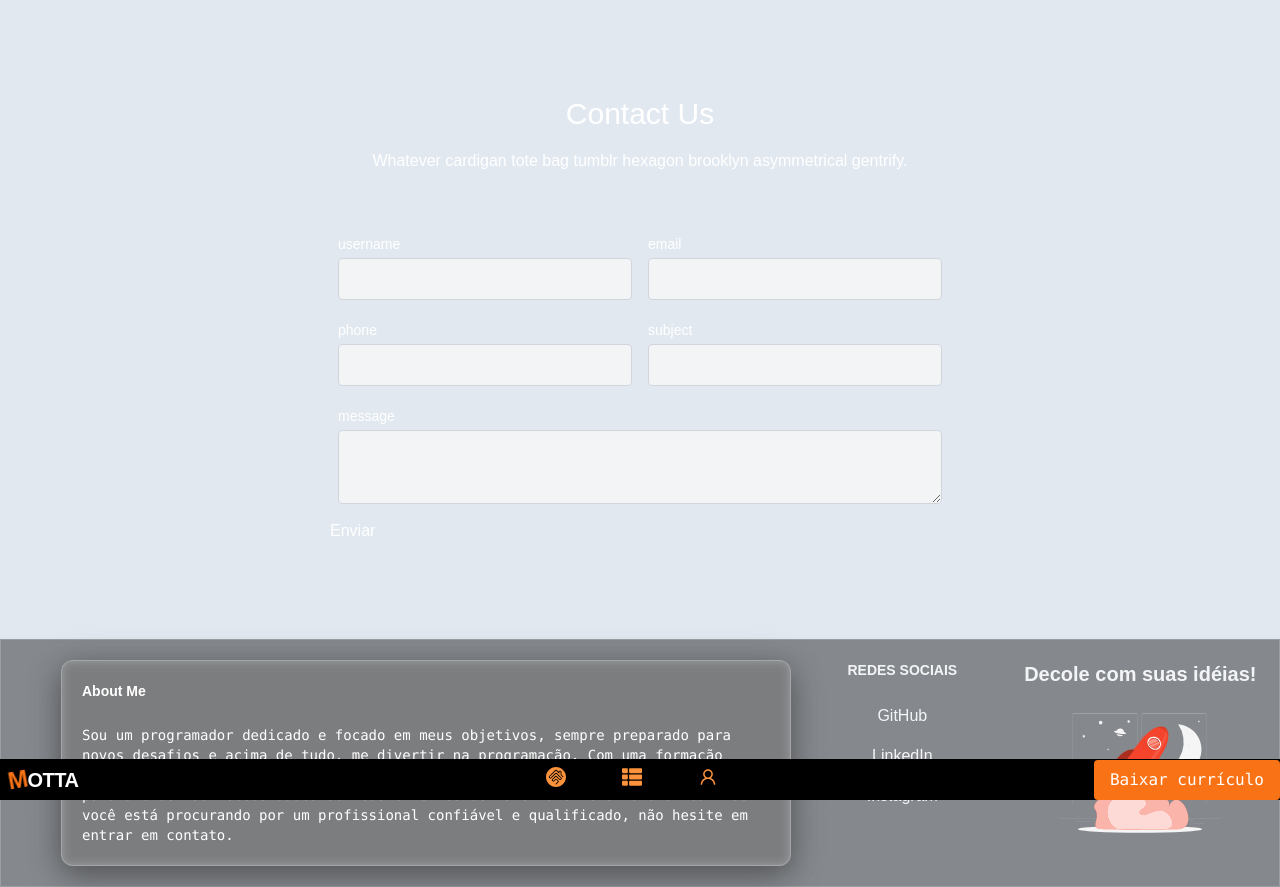
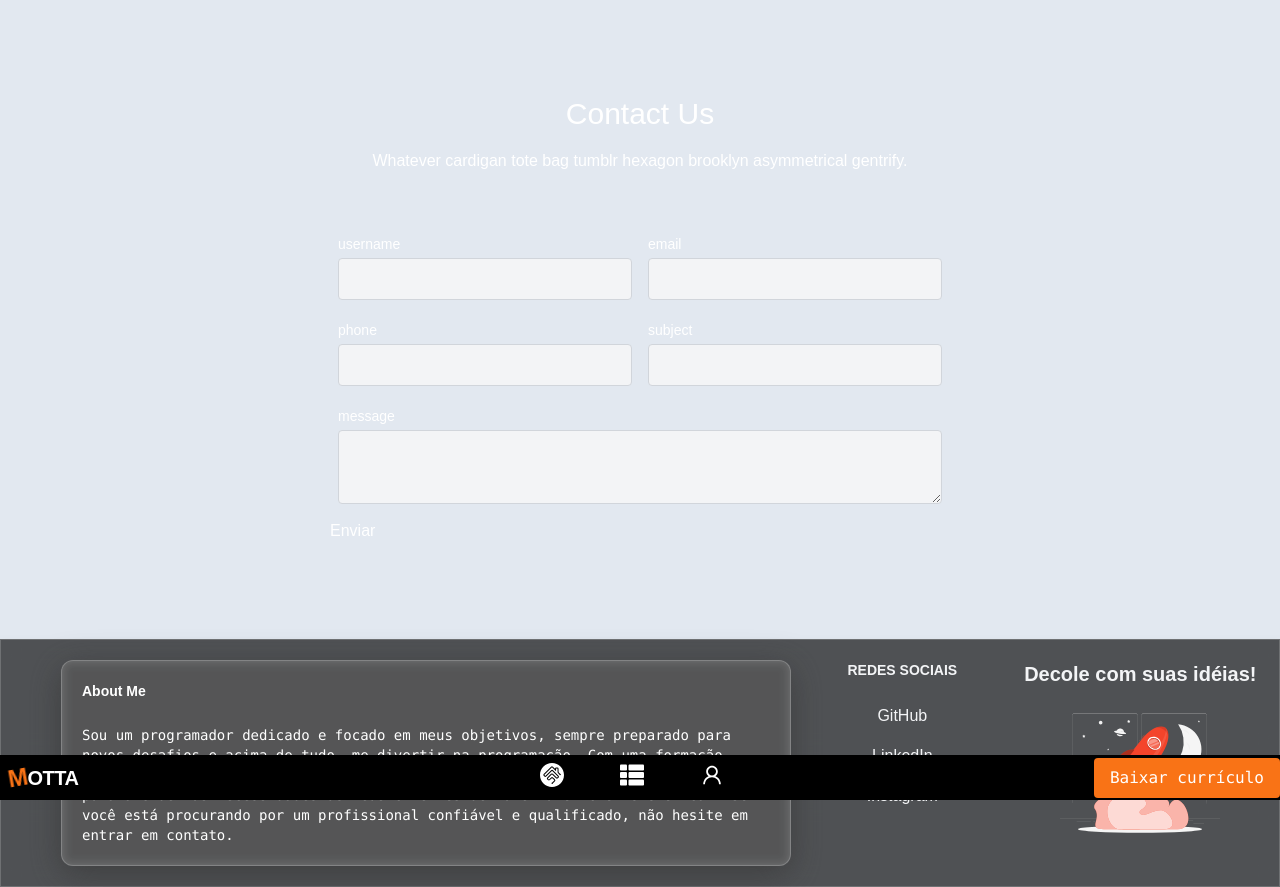
Before and after one commit to EuMotta/nextjs-portfolio, a Next.js app: page /contact in a window 1280 px wide. Built offline with nearby package versions, Linux system fonts and the light colour scheme.

Commit message:
background and button update

```diff
--- a/app/page.js
+++ b/app/page.js
@@ -1,12 +1,13 @@
 'use client';
 
 import { useState } from 'react';
-import { GiJellyfish, GiUfo } from 'react-icons/gi';
+import { GiUfo } from 'react-icons/gi';
+import { GrCodeSandbox } from 'react-icons/gr';
 import { Footer, NavbarBottom, PositionBar, Top } from '../components';
 import { AboutTest, Cep, Cnpj, Education, Experience, Explore, Feedback, GetStarted, Hero, Insights, Languages, Me, Objectives, Projects, Services, WhatsNew, World } from '../sections';
 
 const Page = () => {
-  const [src, setSrc] = useState('https://www.shadertoy.com/embed/4sXBRn?gui=true&t=10&paused=false&muted=true&autoplay=1');
+  const [src, setSrc] = useState('https://www.shadertoy.com/embed/4t3BWl?gui=true&t=10&paused=false&muted=true&autoplay=1');
   function alterarEnd(endereco) {
     setSrc(endereco);
   }
@@ -18,14 +19,14 @@ const Page = () => {
         className="w-full -z-10  fixed min-h-screen"
         src={src}
       />
-      <div className="fixed z-50 ml-10 gap-x-10 flex top-10">
-        <div className="flex text-xl items-center glassmorphism rounded-full font-mono p-2">
-          <span className="font-bold">Mudar tema:</span>
+      <div className="fixed z-50 right-2 gap-x-10 flex top-1">
+        <div className="flex text-md items-center rounded-full font-mono">
+          <span className="font-bold text-white">Mudar tema:</span>
           <div className="flex ml-2 gap-x-5">
-            <button type="button" className="rounded-full bg-blue-500 hover:bg-blue-800 hover:text-white shadow-sm shadow-slate-900 p-2" onClick={() => alterarEnd('https://www.shadertoy.com/embed/4sXBRn?gui=true&t=10&paused=false&muted=true&autoplay=1')}>
-              <GiJellyfish />
+            <button type="button" className="rounded-full bg-green-500 hover:bg-green-800 hover:text-white shadow-sm shadow-slate-900 p-2" onClick={() => alterarEnd('https://www.shadertoy.com/embed/4t3BWl?gui=true&t=10&paused=false&muted=true&autoplay=1')}>
+              <GrCodeSandbox />
             </button>
-            <button type="button" className="rounded-full bg-violet-500 hover:bg-violet-800 hover:text-white shadow-sm shadow-slate-900 p-2" onClick={() => alterarEnd('https://www.shadertoy.com/embed/7dyyRy?gui=true&t=10&paused=false&muted=true&autoplay=2')}>
+            <button type="button" className="rounded-full bg-violet-500 hover:bg-violet-800 hover:text-white shadow-sm shadow-slate-900 p-2" onClick={() => alterarEnd('https://www.shadertoy.com/embed/XsyGWV?gui=true&t=10&paused=false&muted=true&autoplay=2')}>
               <GiUfo />
             </button>
           </div>
--- a/components/NavbarBottom.jsx
+++ b/components/NavbarBottom.jsx
@@ -59,7 +59,7 @@ const Navbar = () => {
                         <a
                           key={dropUp.id}
                           href={dropUp.href}
-                          className="block font-mono mt-4 lg:inline-block lg:mt-0 text-orange-400 hover:text-white mr-4"
+                          className="block font-mono mt-4 lg:inline-block lg:mt-0 text-white hover:text-white mr-4"
                         >
                           {dropUp.title}
                         </a>
@@ -71,7 +71,7 @@ const Navbar = () => {
                   id={item.id}
                   key={item.id}
                   href={item.href}
-                  className="block font-mono mt-4 lg:inline-block lg:mt-0 text-orange-400 hover:text-white mr-4"
+                  className="block font-mono mt-4 lg:inline-block lg:mt-0 text-white hover:text-white mr-4"
                   rel="noreferrer"
                 >
                   <Tooltip
@@ -84,7 +84,7 @@ const Navbar = () => {
                     onClick={toggle}
                     className="flex cursor-pointer justify-center"
                   >
-                    <item.icon className="lg:text-xl" />
+                    <item.icon className="lg:text-2xl" />
                   </div>
                 </a>
               </div>
--- a/components/Top.jsx
+++ b/components/Top.jsx
@@ -4,7 +4,7 @@ import { motion } from 'framer-motion';
 import 'react-tooltip/dist/react-tooltip.css';
 
 const Navbar = () => (
-  <motion.nav className=" w-full py-2 fixed top-0 bg-[#000000]   z-50">
+  <motion.nav className=" w-full py-2 fixed top-0 bg-[#000000]   z-40">
     <div className="ticker text-center text-mono">
       <span className="text-sm text-white sm:text-center">
         © 2022 <a href="/">José Antonio Motta™</a>. All Rights Reserved.
--- a/styles/globals.css
+++ b/styles/globals.css
@@ -66,9 +66,9 @@ ul.dropup {
   border: 1px solid rgba(255, 255, 255, 0.18);
 }
 .glassmorphism-2 {
-  background: rgba(0, 0, 0, 0.411);
+  background: rgba(0, 0, 0, 0.65);
   box-shadow: 0 8px 8px 0 rgba(54, 54, 54, 0.705);
-  backdrop-filter: blur(6px);
+  backdrop-filter: blur(9px);
   -webkit-backdrop-filter: blur(4px);
   border: 1px solid rgba(255, 255, 255, 0.18);
 }
```
